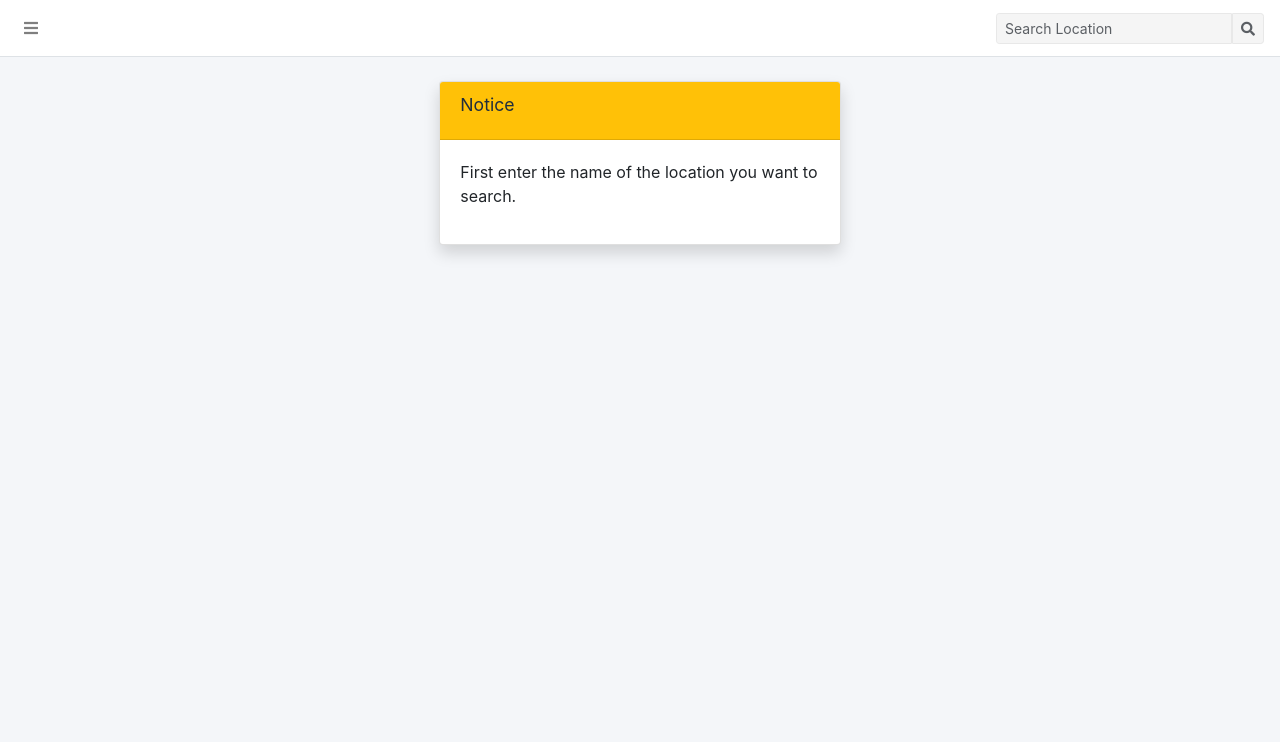
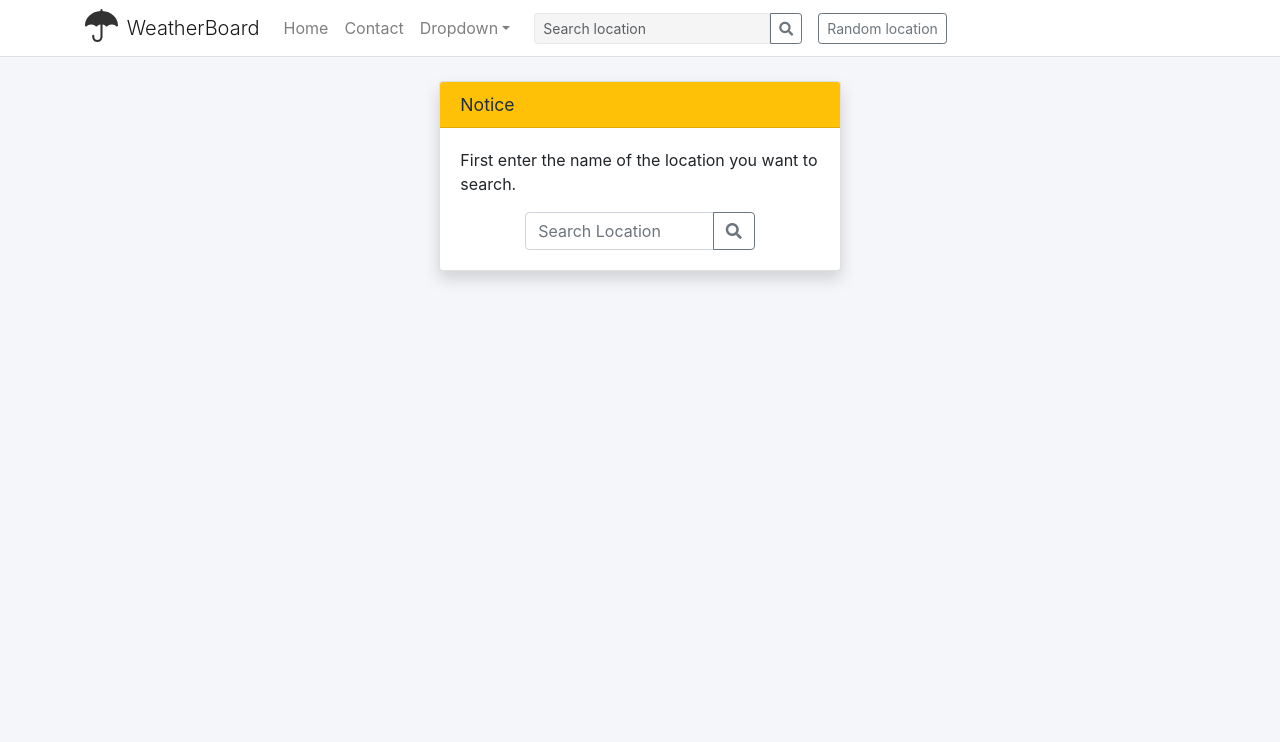
Before and after one commit to rvdvorak/weather_board, a Django app: page /locations/ in a window 1280 px wide. Shown: the top 742 px of the page. Run offline with Django 3.2, Linux system fonts and the light colour scheme; style sheets or scripts are compiled from the project's sources; some libraries are stand-ins or nearby versions.

Commit message:
Add random location.

```diff
--- a/weather_project/weather_app/templates/weather_app/navbar.html
+++ b/weather_project/weather_app/templates/weather_app/navbar.html
@@ -1,28 +1,86 @@
-<!-- Navbar -->
-<nav class="main-header navbar navbar-expand navbar-white navbar-light">
+{% load static %}
+
+<nav class="main-header navbar navbar-expand-md navbar-light navbar-white">
+    <div class="container">
+        <a href="../../index3.html" class="navbar-brand">
+            <img src="{% static 'umbrella.svg' %}" alt="AdminLTE Logo" class="brand-image" style="opacity: .8">
+            <span class="brand-text font-weight-light">WeatherBoard</span>
+        </a>
+
+        <button class="navbar-toggler order-1" type="button" data-toggle="collapse" data-target="#navbarCollapse"
+            aria-controls="navbarCollapse" aria-expanded="false" aria-label="Toggle navigation">
+            <span class="navbar-toggler-icon"></span>
+        </button>
+
+        <div class="collapse navbar-collapse order-3" id="navbarCollapse">
             <!-- Left navbar links -->
             <ul class="navbar-nav">
                 <li class="nav-item">
-            <a class="nav-link" href="#" role="button"><i class="fas fa-bars"></i></a>
+                    <a href="index3.html" class="nav-link">Home</a>
+                </li>
+                <li class="nav-item">
+                    <a href="#" class="nav-link">Contact</a>
+                </li>
+                <li class="nav-item dropdown">
+                    <a id="dropdownSubMenu1" href="#" data-toggle="dropdown" aria-haspopup="true" aria-expanded="false"
+                        class="nav-link dropdown-toggle" style="">Dropdown</a>
+                    <ul aria-labelledby="dropdownSubMenu1" class="dropdown-menu border-0 shadow"
+                        style="left: 0px; right: inherit;">
+                        <li><a href="#" class="dropdown-item">Some action </a></li>
+                        <li><a href="#" class="dropdown-item">Some other action</a></li>
+
+                        <li class="dropdown-divider"></li>
+
+                        <!-- Level two dropdown-->
+                        <li class="dropdown-submenu dropdown-hover">
+                            <a id="dropdownSubMenu2" href="#" role="button" data-toggle="dropdown" aria-haspopup="true"
+                                aria-expanded="false" class="dropdown-item dropdown-toggle">Hover for action</a>
+                            <ul aria-labelledby="dropdownSubMenu2" class="dropdown-menu border-0 shadow">
+                                <li>
+                                    <a tabindex="-1" href="#" class="dropdown-item">level 2</a>
+                                </li>
+
+                                <!-- Level three dropdown-->
+                                <li class="dropdown-submenu">
+                                    <a id="dropdownSubMenu3" href="#" role="button" data-toggle="dropdown"
+                                        aria-haspopup="true" aria-expanded="false"
+                                        class="dropdown-item dropdown-toggle">level 2</a>
+                                    <ul aria-labelledby="dropdownSubMenu3" class="dropdown-menu border-0 shadow">
+                                        <li><a href="#" class="dropdown-item">3rd level</a></li>
+                                        <li><a href="#" class="dropdown-item">3rd level</a></li>
+                                    </ul>
+                                </li>
+                                <!-- End Level three -->
+
+                                <li><a href="#" class="dropdown-item">level 2</a></li>
+                                <li><a href="#" class="dropdown-item">level 2</a></li>
+                            </ul>
+                        </li>
+                        <!-- End Level two -->
+                    </ul>
                 </li>
             </ul>
 
-    <!-- Right navbar links -->
-    <ul class="navbar-nav ml-auto">
-    </ul>
-
-    <!-- Navbar Search Form-->
+            <!-- SEARCH FORM -->
             <form class="form-inline ml-0 ml-md-3" action="{% url 'locations' %}" method="GET">
                 <div class="input-group input-group-sm">
                     <input class="form-control form-control-navbar" name="search_text" type="search"
-                placeholder="Search Location" aria-label="Search Location">
+                        placeholder="Search location" aria-label="Search location">
                     <div class="input-group-append">
-                <button class="btn btn-navbar" type="submit">
-                    <i class="fas fa-search"></i>
+                        <button class="btn btn-block btn-outline-secondary" type="submit">
+                            <i class="fa fa-search"></i>
                         </button>
                     </div>
                 </div>
             </form>
+            <form class="form-inline ml-0 ml-md-3" action="{% url 'weather_dashboard' %}" method="GET">
+                <input type="hidden" name="random_location" value="true">
+                <button type="submit" class="btn btn-block btn-outline-secondary btn-sm">
+                    Random location
+                </button>
+            </form>
+        </div>
+    </div>
+</nav>
 
-</nav>
 <!-- /.navbar -->
--- a/weather_project/weather_app/templates/weather_app/pages/message.html
+++ b/weather_project/weather_app/templates/weather_app/pages/message.html
@@ -3,10 +3,10 @@
 {% block content %}
 
 <div class="row justify-content-md-center">
-    <div class="col-md-6 col-lg-4">
+    <div class="col-md-8 col-lg-6 col-xl-4">
         <div class="card card-{{ message.style }} shadow">
             <div class="card-header">
-                <h3 class="card-title">
+                <h3 class="card-title" style="margin: 0px;">
 
                     {{ message.headline }}
 
@@ -18,6 +18,11 @@
                     {{ message.description }}
 
                 </p>
+
+                {% if message.show_search_form %}
+                {% include 'weather_app/search_form.html' %}
+                {% endif %}
+
             </div>
         </div>
     </div>
--- /dev/null
+++ b/weather_project/weather_app/templates/weather_app/search_form.html
@@ -0,0 +1,15 @@
+<div class="row">
+    <div class="col-md-8 offset-md-2">
+        <form action="{% url 'locations' %}" method="GET">
+            <div class="input-group">
+                <input name="search_text" type="search" class="form-control form-control-md"
+                    placeholder="Search Location" aria-label="Search Location">
+                <div class="input-group-append">
+                    <button type="submit" class="btn btn-block btn-outline-secondary">
+                        <i class="fa fa-search"></i>
+                    </button>
+                </div>
+            </div>
+        </form>
+    </div>
+</div>
--- a/weather_project/weather_app/templates/weather_app/widgets/weather/current/air_pollution.html
+++ b/weather_project/weather_app/templates/weather_app/widgets/weather/current/air_pollution.html
@@ -1,6 +1,6 @@
 <div class="card card-lightblue shadow">
     <div class="card-header">
-        <h3 class="card-title">
+        <h3 class="card-title" style="margin: 0px;">
             <i class="fas fa-smog" style="width: 1.5em; text-align: left"></i>
             Air pollution
         </h3>
--- a/weather_project/weather_app/templates/weather_app/widgets/weather/current/details_table.html
+++ b/weather_project/weather_app/templates/weather_app/widgets/weather/current/details_table.html
@@ -1,7 +1,7 @@
 <div class="card card-lightblue shadow">
     <div class="card-header">
-        <h3 class="card-title">
-            <i class="fas fa-info" style="width: 1.5em; text-align: left"></i>
+        <h3 class="card-title" style="margin: 0px;">
+            <i class="fas fa-info-circle" style="width: 1.5em;"></i>
             Current weather details
         </h3>
     </div>
@@ -42,7 +42,7 @@
                         </a></td>
                 </tr>
                 <tr>
-                    <td style="text-align: center"><i class="far fa-eye"></i></td>
+                    <td style="text-align: center"><i class="fas fa-binoculars"></i></td>
                     <td>Visibility (average)</td>
                     <td style="text-align: right; padding-right: 0.15em">{{ weather.current.visibility }}</td>
                     <td style="text-align: left; padding-left: 0.15em">m</td>
--- a/weather_project/weather_app/templates/weather_app/widgets/weather/forecast/1h_precipitation_chart.html
+++ b/weather_project/weather_app/templates/weather_app/widgets/weather/forecast/1h_precipitation_chart.html
@@ -4,7 +4,7 @@
 
 <div class="card card-lightblue shadow">
     <div class="card-header">
-        <h3 class="card-title">
+        <h3 class="card-title" style="margin: 0px;">
             <i class="fas fa-cloud-showers-heavy" style="width: 1.5em; text-align: left"></i>
             Precipitation in next 1 hour
         </h3>
--- a/weather_project/weather_app/templates/weather_app/widgets/weather/weather_alerts.html
+++ b/weather_project/weather_app/templates/weather_app/widgets/weather/weather_alerts.html
@@ -1,8 +1,8 @@
 <div class="card card-warning shadow">
     <div class="card-header">
-        <h3 class="card-title">
+        <h3 class="card-title" style="margin: 0px;">
             <i class="fas fa-exclamation-triangle" style="width: 1.5em; text-align: left"></i>
-            Weather Alerts
+            Weather alerts
         </h3>
     </div>
     <!-- /.card-header -->
--- a/weather_project/weather_app/views.py
+++ b/weather_project/weather_app/views.py
@@ -4,10 +4,55 @@ from datetime import datetime
 import requests
 import pprint
 import json
+import random
 
 
 def weather_dashboard(request):
+    def get_random_location():
+        latitude = (random.random() * 180) - 90
+        longitude = (random.random() * 360) - 180
+        url = 'https://api.openrouteservice.org/geocode/reverse'
+        params = {
+            'api_key': '5b3ce3597851110001cf624830716a6e069742efa48b8fffc0f8fe71',
+            'point.lat': latitude,
+            'point.lon': longitude,
+            'size': 1,
+        }
+        response = requests.get(url, params=params)
+        if not response.status_code == 200:
+            return {
+                'data': None,
+                'message': {
+                    'style': 'danger',
+                    'headline': 'Location API error',
+                    'description': f'OpenRouteService.org status: {response.status_code}',
+                    'show_search_form': False,
+                }
+            }
+        try:
+            location = response.json()['features'][0]
+            return {
+                'data': {
+                    'latitude': location['geometry']['coordinates'][1],
+                    'longitude': location['geometry']['coordinates'][0],
+                    'label': location['properties']['label'],
+                }
+            }
+        except:
+            return {
+                'data': None,
+                'message': {
+                    'style': 'danger',
+                    'headline': 'Random location error',
+                    'description': 'Sorry, something went wrong...',
+                    'show_search_form': False,
+                }
+            }
+
     def get_location(request):
+        random_location = request.GET.get('random_location')
+        if random_location:
+            return get_random_location()
         latitude = request.GET.get('latitude')
         longitude = request.GET.get('longitude')
         label = request.GET.get('label')
@@ -18,6 +63,7 @@ def weather_dashboard(request):
                     'style': 'lightblue',
                     'headline': 'No location selected',
                     'description': 'Search location to get started.',
+                    'show_search_form': True,
                 }
             }
         try:
@@ -30,7 +76,8 @@ def weather_dashboard(request):
                 'message': {
                     'style': 'danger',
                     'headline': 'Incorrect location data',
-                    'description': 'Location data type error.',
+                    'description': 'Location data type error. Try to search location',
+                    'show_search_form': True,
                 }
             }
         if not (-90 <= latitude <= 90):
@@ -39,7 +86,8 @@ def weather_dashboard(request):
                 'message': {
                     'style': 'danger',
                     'headline': 'Incorrect coordinates',
-                    'description': 'Latitude out of range.',
+                    'description': 'Latitude out of range. Try to search location',
+                    'show_search_form': True,
                 }
             }
         if not (-180 <= longitude <= 180):
@@ -48,7 +96,8 @@ def weather_dashboard(request):
                 'message': {
                     'style': 'danger',
                     'headline': 'Incorrect coordinates',
-                    'description': 'Longitude out of range.',
+                    'description': 'Longitude out of range. Try to search location',
+                    'show_search_form': True,
                 }
             }
         if label == '':
@@ -57,7 +106,8 @@ def weather_dashboard(request):
                 'message': {
                     'style': 'danger',
                     'headline': 'Incomplete location data',
-                    'description': 'Missing location label.',
+                    'description': 'Missing location label. Try to search location',
+                    'show_search_form': True,
                 }
             }
         return {
@@ -67,6 +117,7 @@ def weather_dashboard(request):
                 'label': label,
             }
         }
+
 
     def get_weather(location):
         url = 'https://api.openweathermap.org/data/2.5/onecall'
@@ -84,6 +135,7 @@ def weather_dashboard(request):
                     'style': 'danger',
                     'headline': 'Weather API error',
                     'description': f'OpenWeatherMap.org status: {response.status_code}',
+                    'show_search_form': False,
                 }
             }
         weather = response.json()
@@ -96,21 +148,24 @@ def weather_dashboard(request):
         weather['current']['sunset'] = datetime.fromtimestamp(
             weather['current']['sunset'])
 
-        for minute in range(len(weather['minutely'])):
-            weather['minutely'][minute]['dt'] = datetime.fromtimestamp(
-                weather['minutely'][minute]['dt'])
+        if 'minutely' in weather:
+            for minute in range(len(weather['minutely'])):
+                weather['minutely'][minute]['dt'] = datetime.fromtimestamp(
+                    weather['minutely'][minute]['dt'])
 
-        for hour in range(len(weather['hourly'])):
-            weather['hourly'][hour]['dt'] = datetime.fromtimestamp(
-                weather['hourly'][hour]['dt'])
+        if 'hourly' in weather:
+            for hour in range(len(weather['hourly'])):
+                weather['hourly'][hour]['dt'] = datetime.fromtimestamp(
+                    weather['hourly'][hour]['dt'])
 
-        for day in range(len(weather['daily'])):
-            weather['daily'][day]['dt'] = datetime.fromtimestamp(
-                weather['daily'][day]['dt'])
-            weather['daily'][day]['sunrise'] = datetime.fromtimestamp(
-                weather['daily'][day]['sunrise'])
-            weather['daily'][day]['sunset'] = datetime.fromtimestamp(
-                weather['daily'][day]['sunset'])
+        if 'daily' in weather:
+            for day in range(len(weather['daily'])):
+                weather['daily'][day]['dt'] = datetime.fromtimestamp(
+                    weather['daily'][day]['dt'])
+                weather['daily'][day]['sunrise'] = datetime.fromtimestamp(
+                    weather['daily'][day]['sunrise'])
+                weather['daily'][day]['sunset'] = datetime.fromtimestamp(
+                    weather['daily'][day]['sunset'])
 
         if 'alerts' in weather:
             for alert in range(len(weather['alerts'])):
@@ -118,10 +173,6 @@ def weather_dashboard(request):
                     weather['alerts'][alert]['start'])
                 weather['alerts'][alert]['end'] = datetime.fromtimestamp(
                     weather['alerts'][alert]['end'])
-
-            pprint.pprint(weather['alerts'])
-
-
 
         return {
             'data': weather,
@@ -142,6 +193,7 @@ def weather_dashboard(request):
                     'style': 'danger',
                     'headline': 'Air pollution API error',
                     'description': f'OpenWeatherMap.org status: {response.status_code}',
+                    'show_search_form': False,
                 }
             }
         current = response.json()['list'][0]
@@ -161,6 +213,7 @@ def weather_dashboard(request):
                     'style': 'danger',
                     'headline': 'Air pollution API error',
                     'description': f'OpenWeatherMap.org status: {response.status_code}',
+                    'show_search_form': False,
                 }
             }
         forecast = response.json()['list']
@@ -218,6 +271,8 @@ def weather_dashboard(request):
         }
 
     def get_chart_data(weather):
+        if not 'minutely' in weather:
+            return None
         chart_data = {
             'precipitation_forecast_1h': {
                 'dt': [],
@@ -265,6 +320,7 @@ def locations(request):
                     'style': 'warning',
                     'headline': 'Notice',
                     'description': 'First enter the name of the location you want to search.',
+                    'show_search_form': True,
                 }
             }
         try:
@@ -276,6 +332,7 @@ def locations(request):
                     'style': 'warning',
                     'headline': 'Notice',
                     'description': 'First enter the name of the location you want to search.',
+                    'show_search_form': True,
                 }
             }
 
@@ -293,6 +350,7 @@ def locations(request):
                     'style': 'danger',
                     'headline': 'Search location failed',
                     'description': f'OpenRouteService.org status: {response.status_code}',
+                    'show_search_form': False,
                 }
             }
         found_locations = response.json()['features']
@@ -303,6 +361,7 @@ def locations(request):
                     'style': 'warning',
                     'headline': 'No location found',
                     'description': 'You probably entered the location incorrectly. Please try again.',
+                    'show_search_form': True,
                 }
             }
         return {
```
Also changed, not shown: weather_project/weather_app/templates/weather_app/pages/locations.html (+15 -6 lines), weather_project/weather_app/static/umbrella.svg (added). Lines whose indentation alone changed are shown as unchanged.
